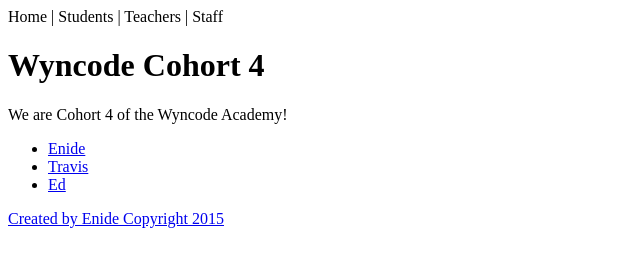
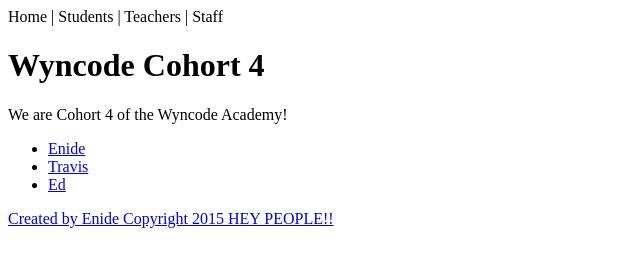
Before and after one commit to enidedufresne/HTMLwyncode, a plain HTML site: page index.html in a window 1280 px wide. Shown: the whole page, without its empty margins (0-640 px from the left). Drawn offline with Linux system fonts and the light colour scheme.

Commit message:
Update index.html

```diff
--- a/index.html
+++ b/index.html
@@ -24,7 +24,7 @@
 
 </main>
 <footer>
-Created by Enide Copyright 2015
+Created by Enide Copyright 2015 HEY PEOPLE!!
 </footer>
 </body>
 </html>
```
